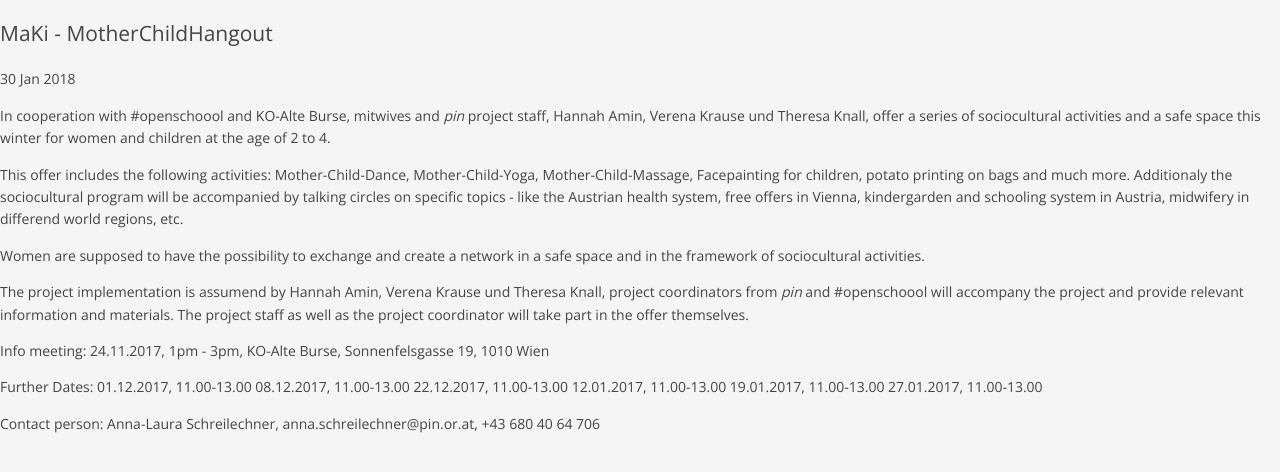
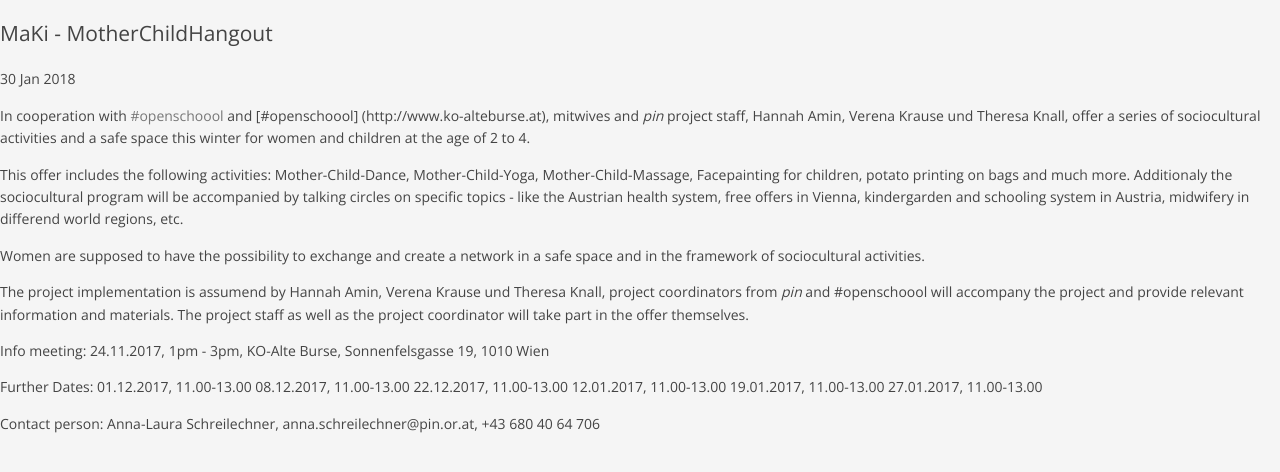
Before and after one commit to pinverein/anna-laura, a Jekyll site: the page built from _posts/en/projects/2018-01-30-project_1.md, in a window 1280 px wide. Shown: the top 472 px of the page. Built offline with Jekyll 4.4.1, drawn with Linux system fonts in a browser that asks for light colours; comment, search, counter and statistics services are not loaded.

Commit message:
Update 2018-01-30-project_1.md

```diff
--- a/_posts/en/projects/2018-01-30-project_1.md
+++ b/_posts/en/projects/2018-01-30-project_1.md
@@ -10,7 +10,7 @@
 image: /assets/img/171118-maki-web.png
 ---
 
-In cooperation with #openschoool and KO-Alte Burse, mitwives and *pin* project staff, Hannah Amin, Verena Krause und Theresa Knall, offer a series of sociocultural activities and a safe space this winter for women and children at the age of 2 to 4.
+In cooperation with [#openschoool](http://www.openschoool.org) and [#openschoool] (http://www.ko-alteburse.at), mitwives and *pin* project staff, Hannah Amin, Verena Krause und Theresa Knall, offer a series of sociocultural activities and a safe space this winter for women and children at the age of 2 to 4.
 
 This offer includes the following activities: Mother-Child-Dance, Mother-Child-Yoga, Mother-Child-Massage, Facepainting for children, potato printing on bags and much more. Additionaly the sociocultural program will be accompanied by talking circles on specific topics - like the Austrian health system, free offers in Vienna, kindergarden and schooling system in Austria, midwifery in differend world regions, etc.
 
```
